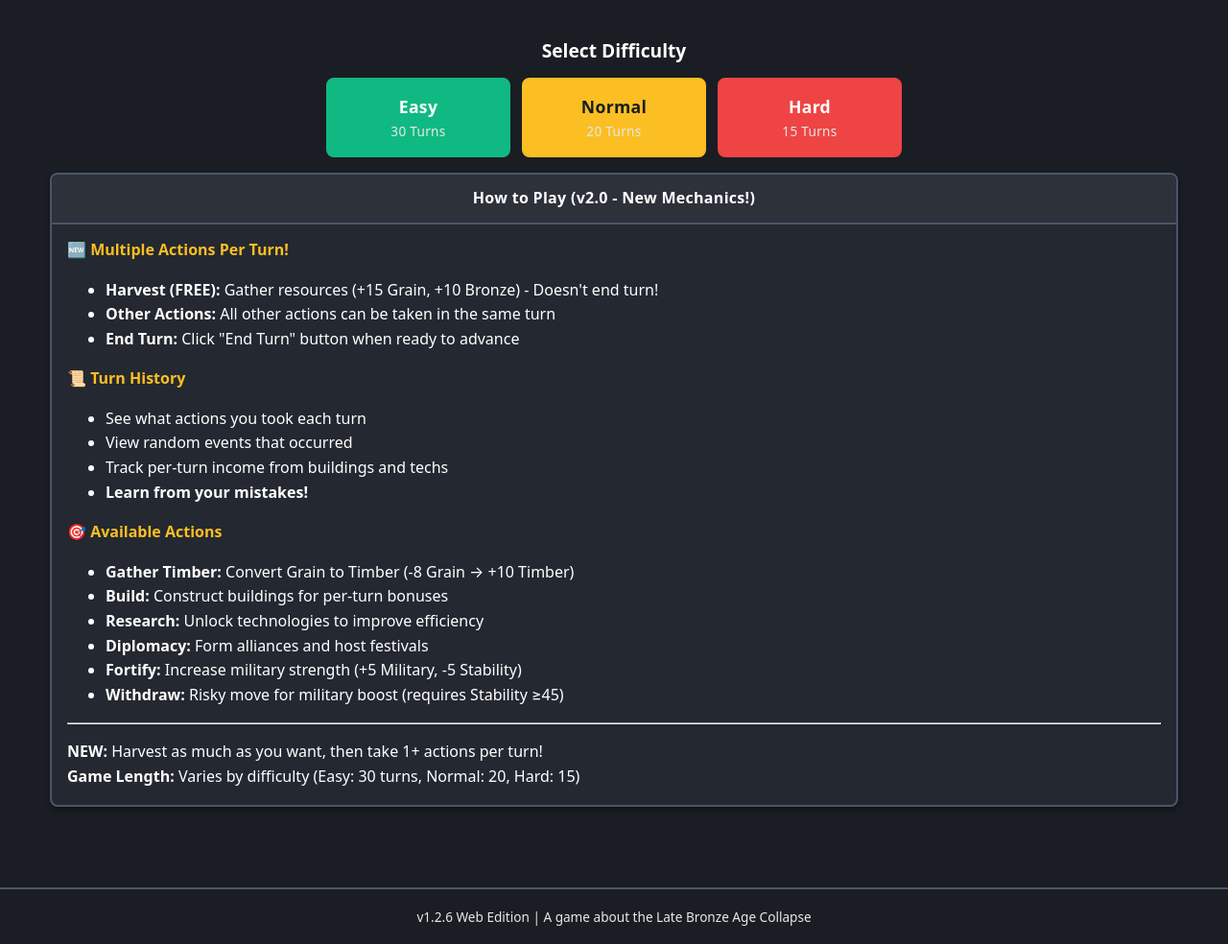
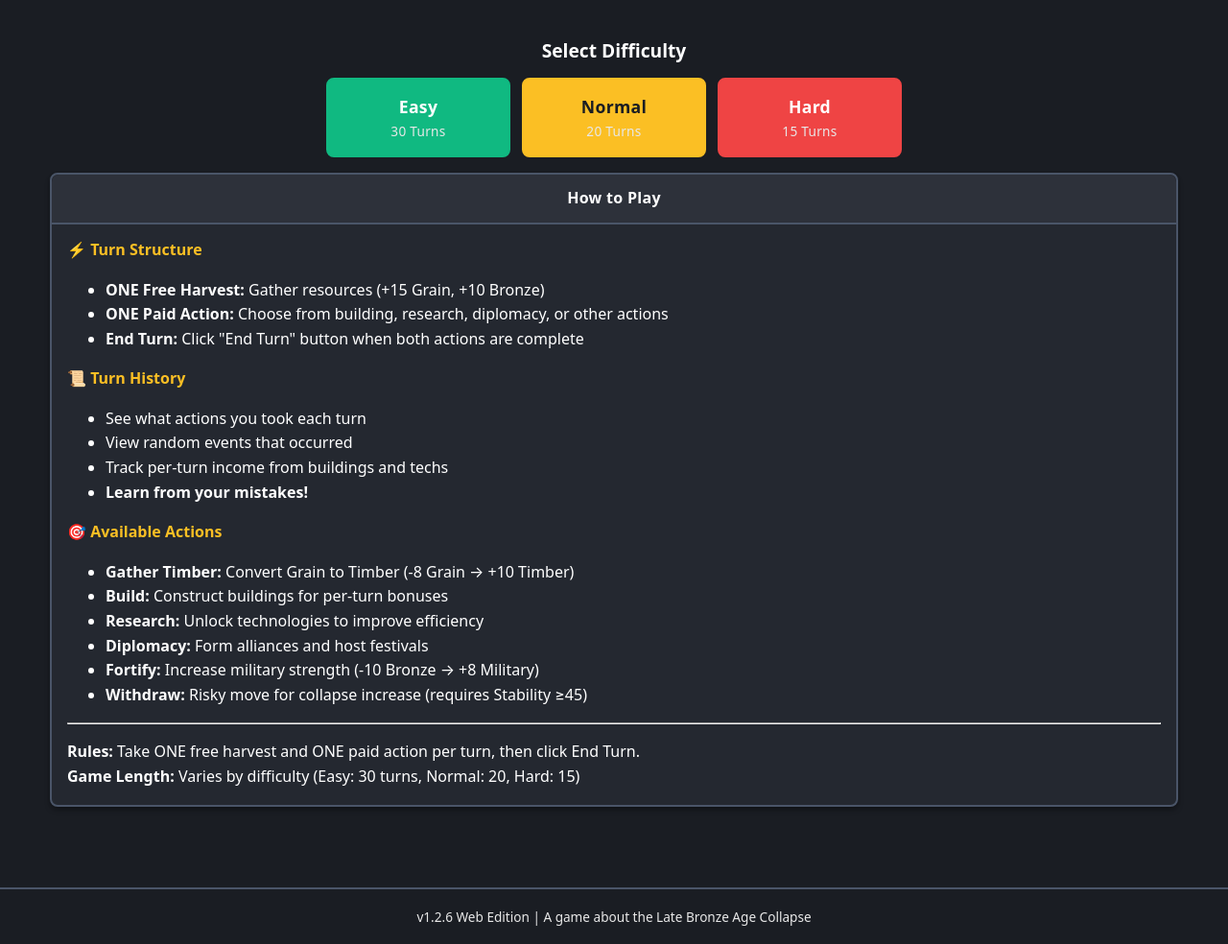
Before and after one commit to CalicoPantsDotCom/BRONZE1177BC, a Flask app: page / in a window 1280 px wide. Shown: the part 534-1518 px from the top of the page at 96% size. Run offline with Flask 3, Linux system fonts and the light colour scheme.

Commit message:
Fix turn actions tracking and update documentation
Co-authored-by: CalicoPantsDotCom <114885886+CalicoPantsDotCom@users.noreply.github.com>

```diff
--- a/templates/index.html
+++ b/templates/index.html
@@ -46,14 +46,14 @@
 
             <div class="card mt-4">
                 <div class="card-header">
-                    <strong>How to Play (v2.0 - New Mechanics!)</strong>
+                    <strong>How to Play</strong>
                 </div>
                 <div class="card-body text-start">
-                    <h6 class="text-primary">🆕 Multiple Actions Per Turn!</h6>
+                    <h6 class="text-primary">⚡ Turn Structure</h6>
                     <ul>
-                        <li><strong>Harvest (FREE):</strong> Gather resources (+15 Grain, +10 Bronze) - Doesn't end turn!</li>
-                        <li><strong>Other Actions:</strong> All other actions can be taken in the same turn</li>
-                        <li><strong>End Turn:</strong> Click "End Turn" button when ready to advance</li>
+                        <li><strong>ONE Free Harvest:</strong> Gather resources (+15 Grain, +10 Bronze)</li>
+                        <li><strong>ONE Paid Action:</strong> Choose from building, research, diplomacy, or other actions</li>
+                        <li><strong>End Turn:</strong> Click "End Turn" button when both actions are complete</li>
                     </ul>
 
                     <h6 class="text-primary mt-3">📜 Turn History</h6>
@@ -70,14 +70,14 @@
                         <li><strong>Build:</strong> Construct buildings for per-turn bonuses</li>
                         <li><strong>Research:</strong> Unlock technologies to improve efficiency</li>
                         <li><strong>Diplomacy:</strong> Form alliances and host festivals</li>
-                        <li><strong>Fortify:</strong> Increase military strength (+5 Military, -5 Stability)</li>
-                        <li><strong>Withdraw:</strong> Risky move for military boost (requires Stability ≥45)</li>
+                        <li><strong>Fortify:</strong> Increase military strength (-10 Bronze → +8 Military)</li>
+                        <li><strong>Withdraw:</strong> Risky move for collapse increase (requires Stability ≥45)</li>
                     </ul>
 
                     <hr>
 
                     <p class="mb-0">
-                        <strong>NEW:</strong> Harvest as much as you want, then take 1+ actions per turn!<br>
+                        <strong>Rules:</strong> Take ONE free harvest and ONE paid action per turn, then click End Turn.<br>
                         <strong>Game Length:</strong> Varies by difficulty (Easy: 30 turns, Normal: 20, Hard: 15)
                     </p>
                 </div>
```
Also changed, not shown: game_logic.py (+14 -0 lines).
